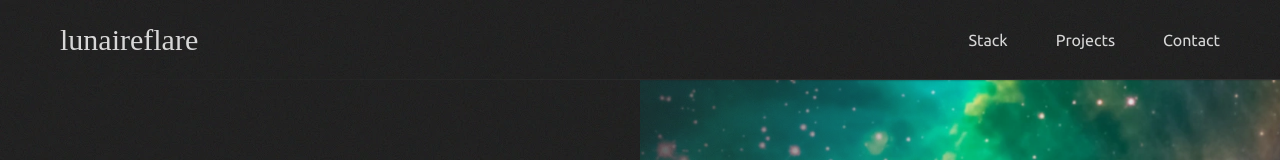
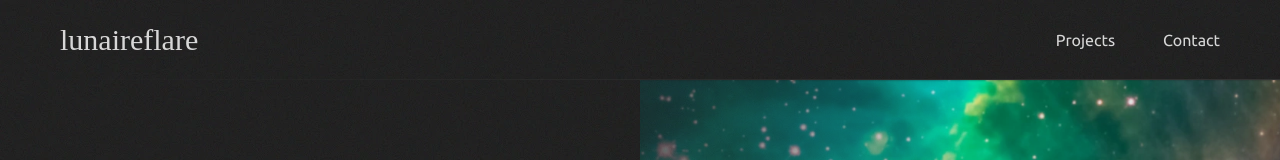
Before and after one commit to LunaireFlare/portfolio, an Angular app: page / in a window 1280 px wide. Shown: the top 160 px of the page. Built offline with nearby package versions, Linux system fonts and the light colour scheme; a web font is replaced by a local one.

Commit message:
feat: add contact anchor and hide stack section for now

```diff
--- a/src/app/components/header/header.html
+++ b/src/app/components/header/header.html
@@ -14,16 +14,16 @@
 
     <!-- desktop nav -->
     <ul class="hidden sm:flex gap-12">
-      <li><a href="#">Stack</a></li>
+      <!-- <li><a href="#">Stack</a></li> -->
       <li><a href="#projects">Projects</a></li>
-      <li><a href="#">Contact</a></li>
+      <li><a href="#contact">Contact</a></li>
     </ul>
 
     @if (isMenuOpen) {
       <div class="w-max bg-amber-400">
-        <li><a href="#" (click)="onMenuClick()">Stack</a></li>
-        <li><a href="#" (click)="onMenuClick()">Projects</a></li>
-        <li><a href="#" (click)="onMenuClick()">Contact</a></li>
+        <!-- <li><a href="#" (click)="onMenuClick()">Stack</a></li> -->
+        <li><a href="#projects" (click)="onMenuClick()">Projects</a></li>
+        <li><a href="#contact" (click)="onMenuClick()">Contact</a></li>
       </div>
     }
 
```
